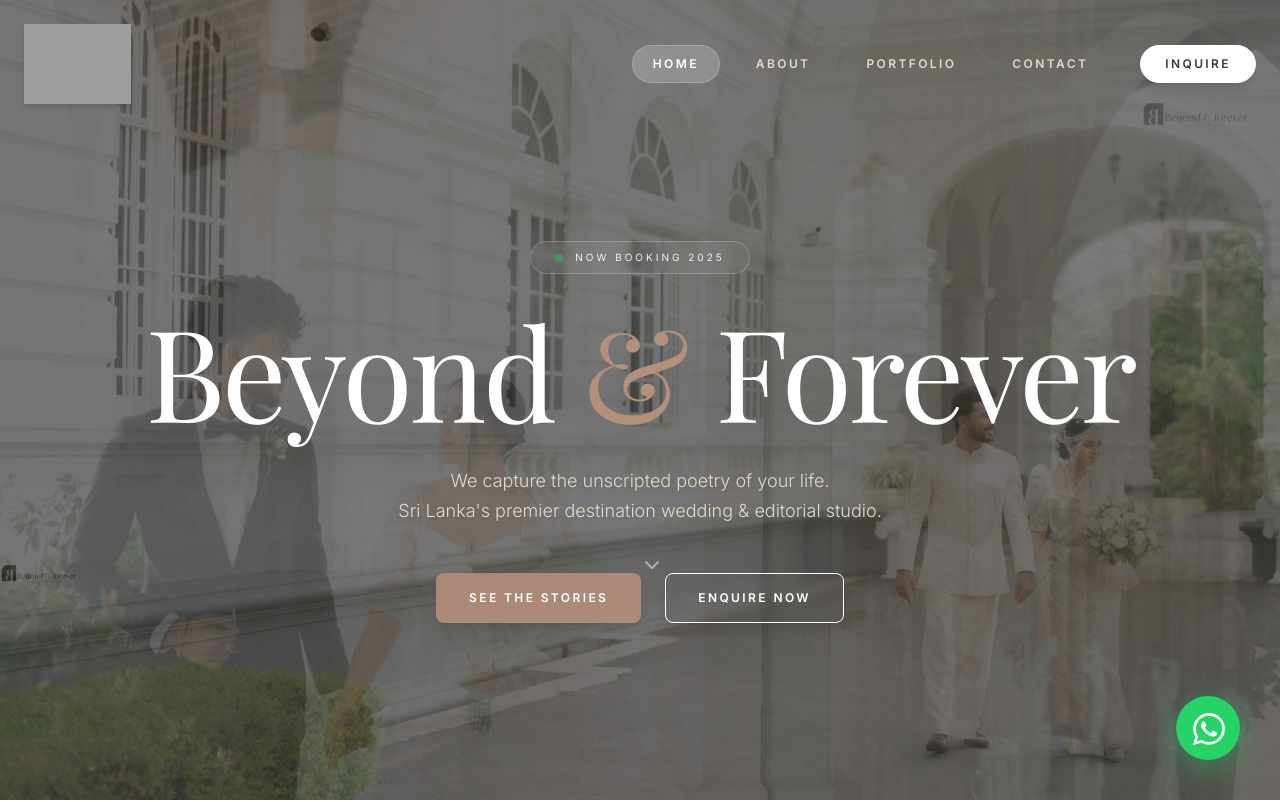
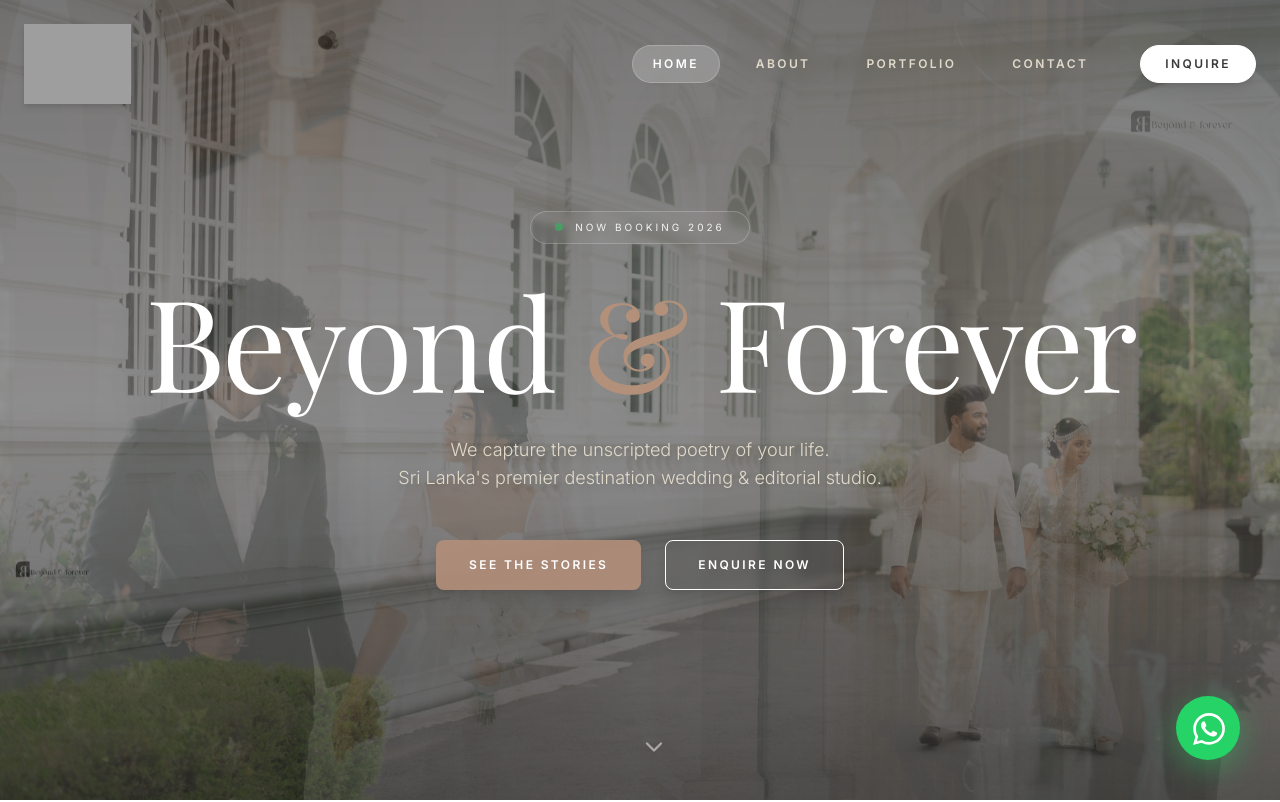
Before and after one commit to RanshikaMihiran/beyond-forever, a React (Vite) app: page / in a window 1280 px wide. Shown: the top 802 px of the page. Built offline with nearby package versions, Linux system fonts and the light colour scheme; grey boxes are pictures that could not be loaded; a web font is replaced by a local one.

Commit message:
mb-hero edit

```diff
--- a/src/components/layout/ParallaxHero.jsx
+++ b/src/components/layout/ParallaxHero.jsx
@@ -1,6 +1,6 @@
 import React, { useState, useEffect } from 'react';
 
-const ParallaxHero = ({ images, children, height = "h-screen" }) => {
+const ParallaxHero = ({ images, children, height = "h-[100svh]" }) => {
   const [currentIndex, setCurrentIndex] = useState(0);
 
   useEffect(() => {
@@ -11,18 +11,26 @@
   }, [images.length]);
 
   return (
-    <header className={`relative ${height} w-full flex items-center justify-center overflow-hidden`}>
+    // Changed to 100svh for perfect mobile sizing, and added a min-height fallback
+    <header className={`relative ${height} min-h-[600px] w-full flex items-center justify-center overflow-hidden`}>
       {images.map((img, index) => (
         <div
           key={index}
-          className={`absolute inset-0 bg-cover bg-center bg-fixed transition-all duration-[6000ms] ease-in-out transform ${
-            index === currentIndex ? 'opacity-100 scale-110' : 'opacity-0 scale-100'
+          className={`absolute inset-0 bg-cover bg-center transition-all duration-[6000ms] ease-in-out transform will-change-transform will-change-opacity ${
+            // CRITICAL FIX: Disabled bg-fixed on mobile to stop scroll lag, kept it on desktop
+            'bg-scroll md:bg-fixed'
+          } ${
+            index === currentIndex ? 'opacity-100 scale-105' : 'opacity-0 scale-100'
           }`}
           style={{ backgroundImage: `url('${img}')` }}
         ></div>
       ))}
-      <div className="absolute inset-0 bg-black/50 z-10"></div>
-      <div className="relative z-20 w-full px-6">
+
+      {/* Changed to a gradient overlay so the top Navbar stands out more, while the center text stays readable */}
+      <div className="absolute inset-0 bg-gradient-to-b from-black/50 via-black/40 to-black/60 z-10"></div>
+
+      {/* Flex container to perfectly center the content vertically */}
+      <div className="relative z-20 w-full px-4 sm:px-6 h-full flex flex-col items-center justify-center">
         {children}
       </div>
     </header>
--- a/src/pages/HomePage.jsx
+++ b/src/pages/HomePage.jsx
@@ -20,25 +20,35 @@
     <div className="animate-fade-in w-full overflow-hidden bg-[#F5F5EB]">
 
      <ParallaxHero images={HOME_HERO_IMAGES}>
-        <div className="text-center max-w-5xl mx-auto mt-16">
-          <div className="inline-flex items-center gap-3 border border-white/20 bg-white/5 backdrop-blur-sm px-6 py-2 rounded-full mb-8">
-             <span className="w-2 h-2 bg-green-500 rounded-full animate-pulse"></span>
-             <span className="font-sans text-[10px] tracking-[0.3em] uppercase text-white/90">Now Booking 2025</span>
+  <div className="text-center max-w-5xl mx-auto flex flex-col items-center justify-center w-full">
+
+    {/* Badge: Scaled down slightly for mobile to save vertical space */}
+    <div className="inline-flex items-center gap-2 md:gap-3 border border-white/20 bg-white/5 backdrop-blur-sm px-4 md:px-6 py-1.5 md:py-2 rounded-full mb-6 md:mb-8 mt-12 md:mt-0">
+        <span className="w-1.5 h-1.5 md:w-2 md:h-2 bg-green-500 rounded-full animate-pulse"></span>
+        <span className="font-sans text-[9px] md:text-[10px] tracking-[0.2em] md:tracking-[0.3em] uppercase text-white/90">Now Booking 2026</span>
     </div>
-          <h1 className="font-serif text-5xl md:text-7xl lg:text-9xl text-white mb-8 leading-none drop-shadow-2xl tracking-tight">
-            Beyond <span className="font-light italic text-[#B3907A]">&</span> Forever
+
+    {/* Title: Added responsive sizing and tighter line-height to prevent awkward gaps */}
+    <h1 className="font-serif text-5xl sm:text-6xl md:text-7xl lg:text-8xl xl:text-9xl text-white mb-4 md:mb-8 leading-[1.1] md:leading-none drop-shadow-2xl tracking-tight px-2">
+      Beyond <br className="block sm:hidden" /><span className="font-light italic text-[#B3907A]">&</span> Forever
     </h1>
-          <p className="text-[#E1DACA] text-lg font-light max-w-2xl mx-auto mb-12 leading-relaxed drop-shadow-md">
+
+    {/* Subtitle: Better padding and mobile-friendly font size */}
+    <p className="text-[#E1DACA] text-sm sm:text-base md:text-lg font-light max-w-2xl mx-auto mb-8 md:mb-12 leading-relaxed drop-shadow-md px-4 sm:px-8">
       We capture the unscripted poetry of your life. <br className="hidden md:block"/>
       Sri Lanka's premier destination wedding & editorial studio.
     </p>
-          <div className="flex flex-col sm:flex-row gap-6 justify-center items-center">
-            <Button variant="primary" onClick={() => navigate('/portfolio')}>See The Stories</Button>
-            <Button variant="outline" onClick={() => navigate('/contact')}>Enquire Now</Button>
+
+    {/* Buttons: Full width on mobile so they are easy to tap, inline on desktop */}
+    <div className="flex flex-col sm:flex-row gap-4 md:gap-6 justify-center items-center w-full sm:w-auto px-6 sm:px-0">
+      <Button variant="primary" className="w-full sm:w-auto py-3 md:py-4" onClick={() => navigate('/portfolio')}>See The Stories</Button>
+      <Button variant="outline" className="w-full sm:w-auto py-3 md:py-4" onClick={() => navigate('/contact')}>Enquire Now</Button>
     </div>
   </div>
-        <div className="absolute bottom-10 left-1/2 transform -translate-x-1/2 text-white/50 animate-bounce">
-           <ChevronDown />
+
+  {/* Chevron: Hidden on very short mobile screens to avoid overlapping with the buttons */}
+  <div className="absolute bottom-8 left-1/2 transform -translate-x-1/2 text-white/50 animate-bounce hidden sm:block">
+      <ChevronDown size={28} />
   </div>
 </ParallaxHero>
 
```
Lines whose indentation alone changed are shown as unchanged.
